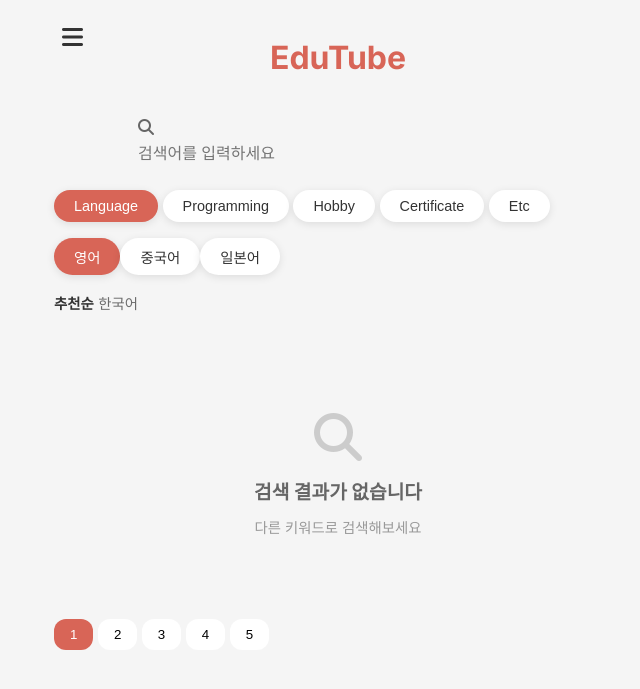
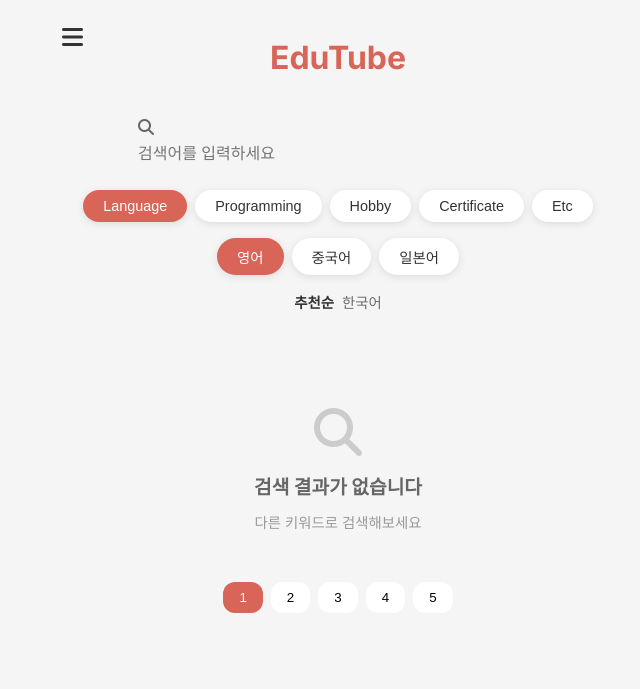
Before and after one commit to SUE960/edutube-navigator, a Python web app: template templates/index.html in a window 1280 px wide. Shown: the top 689 px of the page, without its empty margins (302-942 px from the left). Run offline with Jinja, Linux system fonts and the light colour scheme; the template is opened without the code that fills it, so the values that code supplies are empty; some web fonts are replaced.

Commit message:
Update style.css

```diff
--- a/static/css/style.css
+++ b/static/css/style.css
@@ -66,13 +66,21 @@ body {
     background: transparent;
 }
 
-.category-row, .subcategory-row, .recommend-row {
-    width: 100%;
+/* ✅ 버튼 정렬 관련 수정 */
+.category-row,
+.subcategory-row,
+.recommend-row,
+.pagination {
+    display: flex;
+    flex-wrap: wrap;
+    gap: 0.5rem;
     justify-content: center;
+    align-items: center;
     margin-bottom: 1rem;
 }
 
-.category-btn, .subcategory-btn {
+.category-btn,
+.subcategory-btn {
     padding: 0.5rem 1.25rem;
     border-radius: 20px;
     border: none;
@@ -85,12 +93,14 @@ body {
     box-shadow: var(--shadow);
 }
 
-.category-btn:hover, .subcategory-btn:hover {
+.category-btn:hover,
+.subcategory-btn:hover {
     transform: translateY(-1px);
     box-shadow: 0 4px 12px rgba(0, 0, 0, 0.15);
 }
 
-.category-btn.active, .subcategory-btn.active {
+.category-btn.active,
+.subcategory-btn.active {
     background: var(--primary-color);
     color: white;
 }
@@ -217,12 +227,6 @@ body {
     color: #999;
 }
 
-.pagination {
-    width: 100%;
-    justify-content: center;
-    margin-top: 2rem;
-}
-
 .page-number {
     padding: 0.5rem 1rem;
     border: none;
@@ -241,10 +245,12 @@ body {
     color: white;
 }
 
+/* 반응형 대응 */
 @media (max-width: 768px) {
     .main-container {
         padding: 1rem 0.5rem;
     }
+
     .search-container {
         max-width: 100%;
     }
@@ -253,13 +259,15 @@ body {
         grid-template-columns: 1fr;
     }
 
-    .category-row, .subcategory-row {
+    .category-row,
+    .subcategory-row {
         overflow-x: auto;
         padding-bottom: 0.5rem;
         -webkit-overflow-scrolling: touch;
     }
 
-    .category-btn, .subcategory-btn {
+    .category-btn,
+    .subcategory-btn {
         white-space: nowrap;
     }
 }
```
